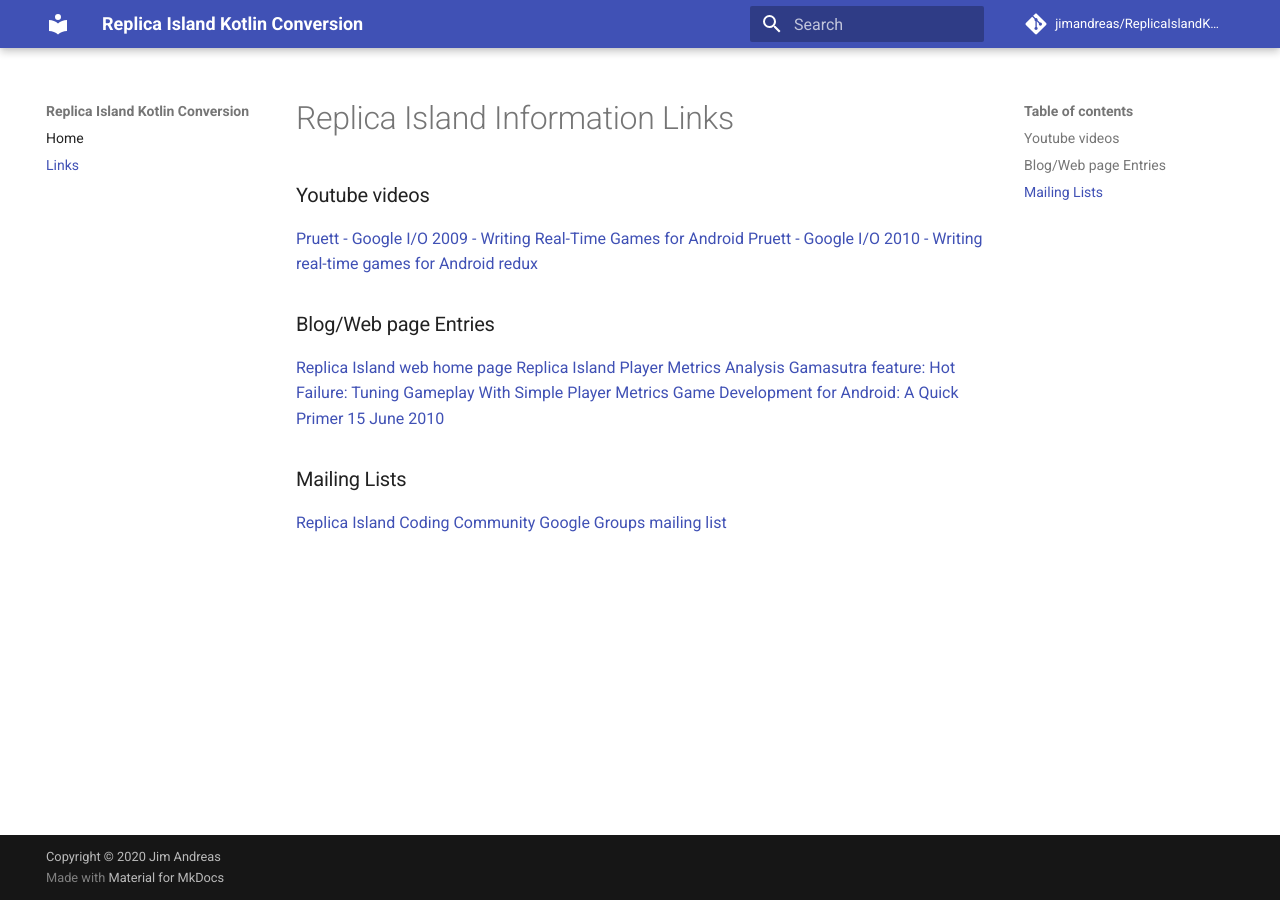
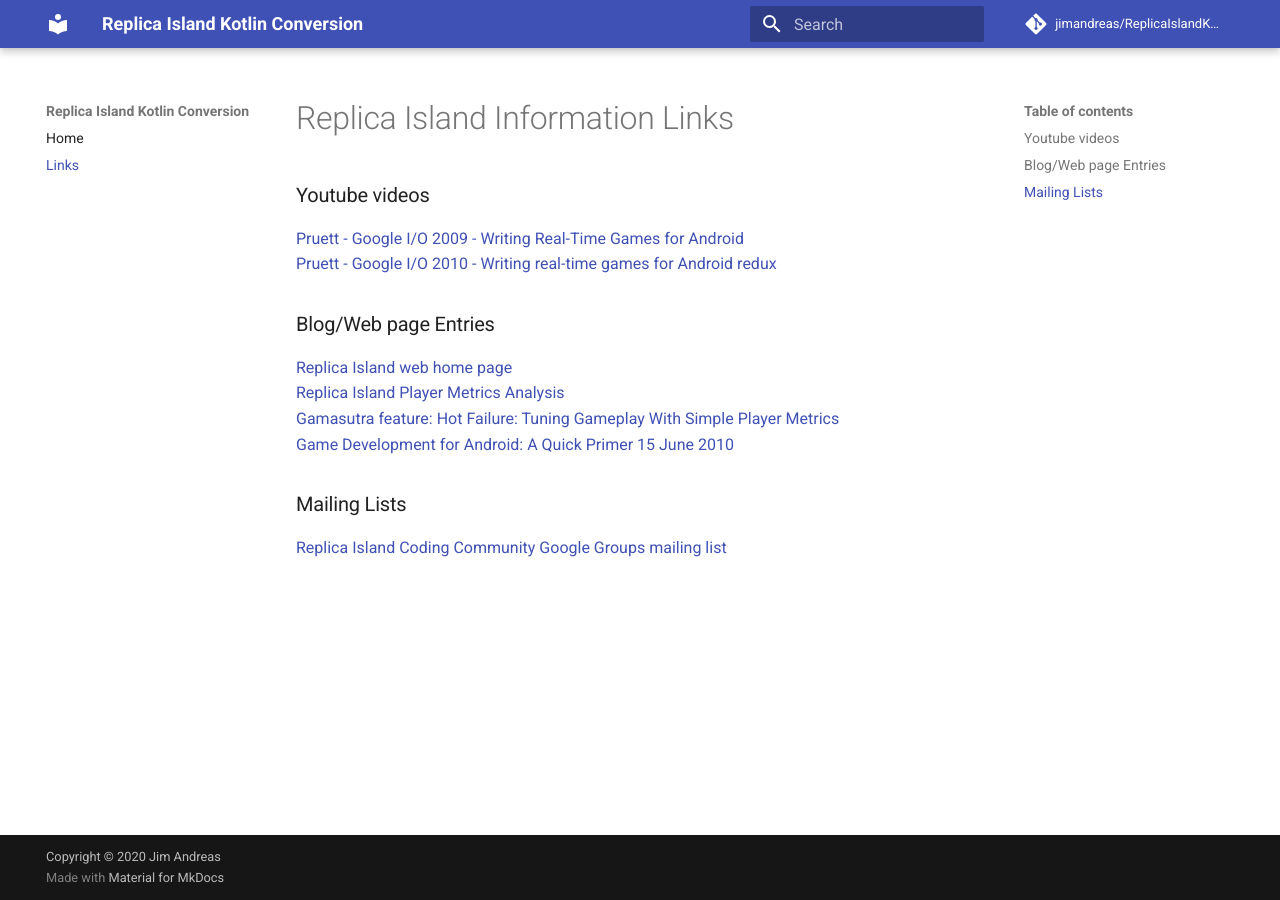
Before and after one commit to jimandreas/ReplicaIslandKotlin, an MkDocs documentation site: the page built from docs/Links.md, in a window 1280 px wide. Built offline with MkDocs 1.6.1 and Material for MkDocs 9.7.7, drawn with Linux system fonts in a browser that asks for light colours; comment, search, counter and statistics services are not loaded.

Commit message:
line breaks

```diff
--- a/docs/Links.md
+++ b/docs/Links.md
@@ -2,14 +2,14 @@
 
 ### Youtube videos
 
-[Pruett - Google I/O 2009 - Writing Real-Time Games for Android][1]
+[Pruett - Google I/O 2009 - Writing Real-Time Games for Android][1]<br>
 [Pruett - Google I/O 2010 - Writing real-time games for Android redux][2]
 
 ### Blog/Web page Entries
 
-[Replica Island web home page][3]
-[Replica Island Player Metrics Analysis][4]
-[Gamasutra feature: Hot Failure: Tuning Gameplay With Simple Player Metrics][5]
+[Replica Island web home page][3]<br>
+[Replica Island Player Metrics Analysis][4]<br>
+[Gamasutra feature: Hot Failure: Tuning Gameplay With Simple Player Metrics][5]<br>
 [Game Development for Android: A Quick Primer 15 June 2010][6]
 
 ### Mailing Lists
```
